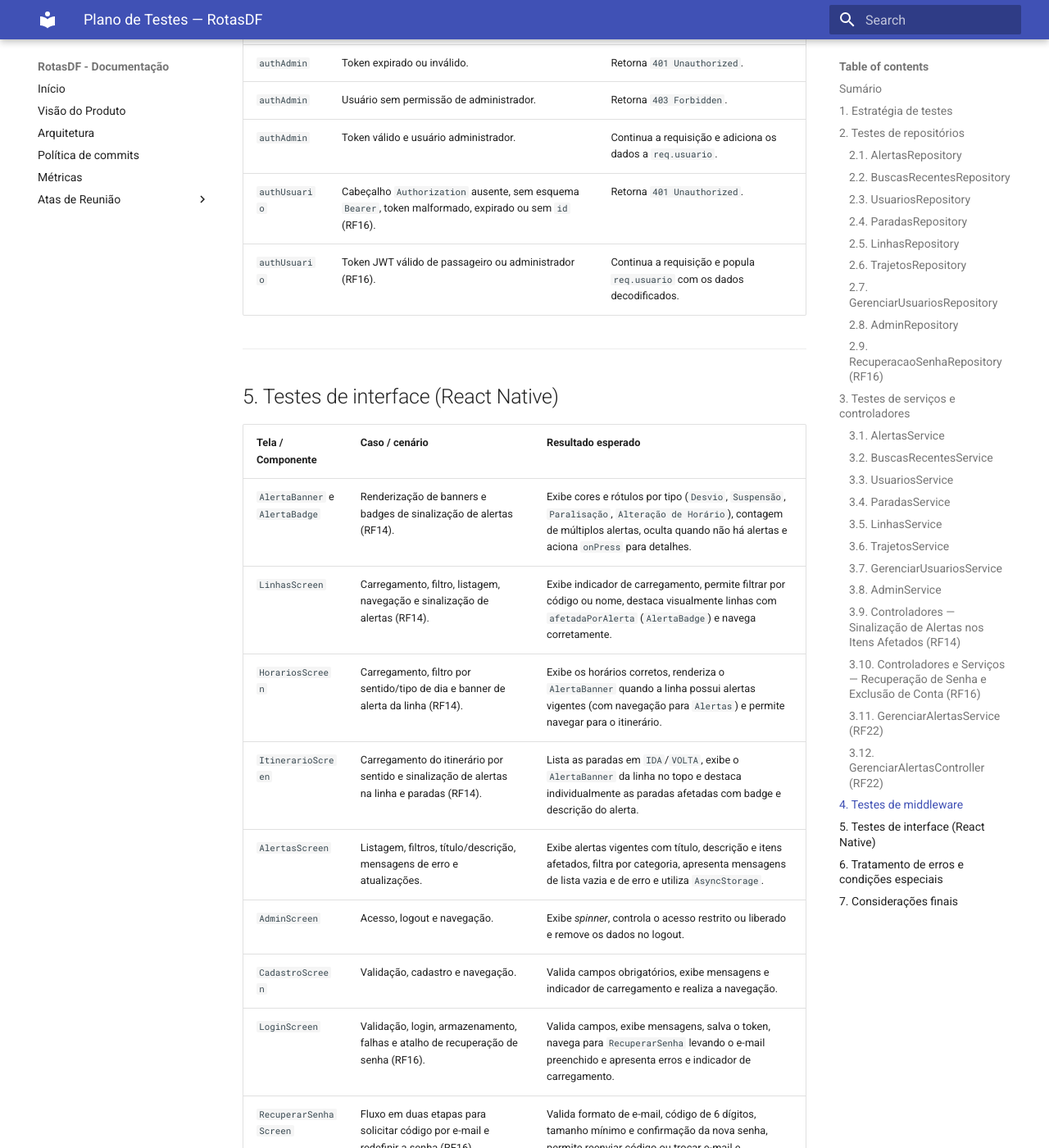
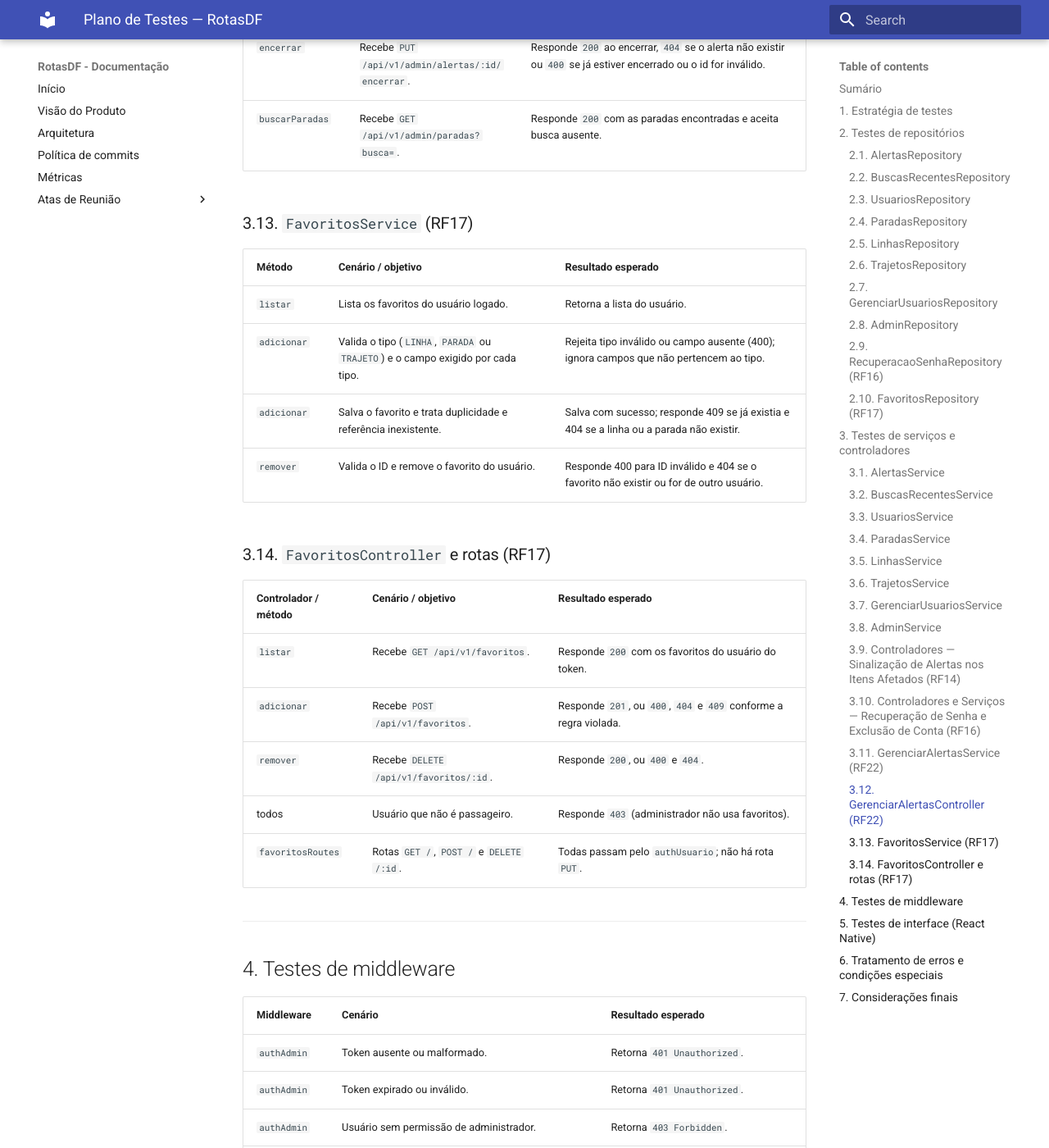
Before and after one commit to FGA0138-MDS-Ajax/2026.2-T02-Knuth, an MkDocs documentation site: the page built from docs/plano_de_testes_RotasDF.md, in a window 1280 px wide and 1400 px high, scrolled down 9021 px. Shown: the whole window at 82% size. Built offline with MkDocs 1.6.1 and Material for MkDocs 9.7.7, drawn with Linux system fonts in a browser that asks for light colours; some of the changed text lies outside the part shown.

Commit message:
docs: add testes de favoritos ao plano

```diff
--- a/docs/plano_de_testes_RotasDF.md
+++ b/docs/plano_de_testes_RotasDF.md
@@ -95,6 +95,14 @@
 | `buscarAtiva` | Consulta o código mais recente ainda válido (não usado e não expirado). | Retorna o registro ativo ou `null`. |
 | `registrarTentativa` | Incrementa o contador de tentativas inválidas de um código. | Atualiza `tentativas = tentativas + 1` e retorna o total atualizado. |
 | `marcarUsada` | Marca um código de recuperação como utilizado ou bloqueado. | Atualiza `usado_em = NOW()` para o registro informado. |
+
+### 2.10. `FavoritosRepository` (RF17)
+
+| Método | Cenário / objetivo | Resultado esperado |
+|---|---|---|
+| `listar` | Lista os favoritos de um usuário, do mais recente ao mais antigo, com os dados da linha e da parada. | Retorna apenas os favoritos do usuário ou lista vazia; propaga o erro do banco. |
+| `adicionar` | Insere um favorito de linha, parada ou trajeto e devolve o registro já com os dados da linha e da parada. | Devolve o favorito criado, ou `null` quando ele já existia; propaga o erro do banco. |
+| `remover` | Remove o favorito somente se pertencer ao usuário. | Retorna `true` quando removeu e `false` quando não havia favorito. |
 
 ---
 
@@ -203,6 +211,25 @@
 | `encerrar` | Recebe `PUT /api/v1/admin/alertas/:id/encerrar`. | Responde `200` ao encerrar, `404` se o alerta não existir ou `400` se já estiver encerrado ou o id for inválido. |
 | `buscarParadas` | Recebe `GET /api/v1/admin/paradas?busca=`. | Responde `200` com as paradas encontradas e aceita busca ausente. |
 
+### 3.13. `FavoritosService` (RF17)
+
+| Método | Cenário / objetivo | Resultado esperado |
+|---|---|---|
+| `listar` | Lista os favoritos do usuário logado. | Retorna a lista do usuário. |
+| `adicionar` | Valida o tipo (`LINHA`, `PARADA` ou `TRAJETO`) e o campo exigido por cada tipo. | Rejeita tipo inválido ou campo ausente (400); ignora campos que não pertencem ao tipo. |
+| `adicionar` | Salva o favorito e trata duplicidade e referência inexistente. | Salva com sucesso; responde 409 se já existia e 404 se a linha ou a parada não existir. |
+| `remover` | Valida o ID e remove o favorito do usuário. | Responde 400 para ID inválido e 404 se o favorito não existir ou for de outro usuário. |
+
+### 3.14. `FavoritosController` e rotas (RF17)
+
+| Controlador / método | Cenário / objetivo | Resultado esperado |
+|---|---|---|
+| `listar` | Recebe `GET /api/v1/favoritos`. | Responde `200` com os favoritos do usuário do token. |
+| `adicionar` | Recebe `POST /api/v1/favoritos`. | Responde `201`, ou `400`, `404` e `409` conforme a regra violada. |
+| `remover` | Recebe `DELETE /api/v1/favoritos/:id`. | Responde `200`, ou `400` e `404`. |
+| todos | Usuário que não é passageiro. | Responde `403` (administrador não usa favoritos). |
+| `favoritosRoutes` | Rotas `GET /`, `POST /` e `DELETE /:id`. | Todas passam pelo `authUsuario`; não há rota `PUT`. |
+
 ---
 
 ## 4. Testes de middleware
@@ -240,6 +267,10 @@
 | `GerenciarUsuariosScreen` | Listagem, filtros, navegação e erros. | Lista usuários, identifica o usuário atual, aplica filtros e apresenta alertas. |
 | `CriarAdminScreen` | Cadastro, validação, mensagens e navegação. | Exibe campos e mensagens, indicador de carregamento e retorna após o sucesso. |
 | `EditarUsuarioScreen` | Edição, validação, exclusão e mensagens. | Exibe campos, realiza validações, solicita confirmação de exclusão e apresenta alertas. |
+| `FavoritoEstrela` | Botão de favoritar e desfavoritar um item (RF17). | Mostra estrela cheia ou vazia, alterna pelo store, avisa quando não foi possível (por exemplo, sem login) e se atualiza com a lista. |
+| `FavoritosSecao` e `FavoritosCarregador` | Lista de linhas favoritas e carregamento ao abrir e ao voltar ao foco (RF17). | Mostra a dica quando não há favoritos, lista as linhas e abre os horários ao tocar; esconde-se sem passageiro logado. |
+| `RodapeNavegacao` | Barra de abas Linhas e Favoritos. | Marca a aba ativa, navega ao tocar na outra e não navega na que já está aberta. |
+| `FavoritosScreen` | Aba Favoritos (RF17). | Carrega e lista os favoritos do passageiro; sem login, pede para entrar e leva à tela de login. |
 
 ---
 
```
